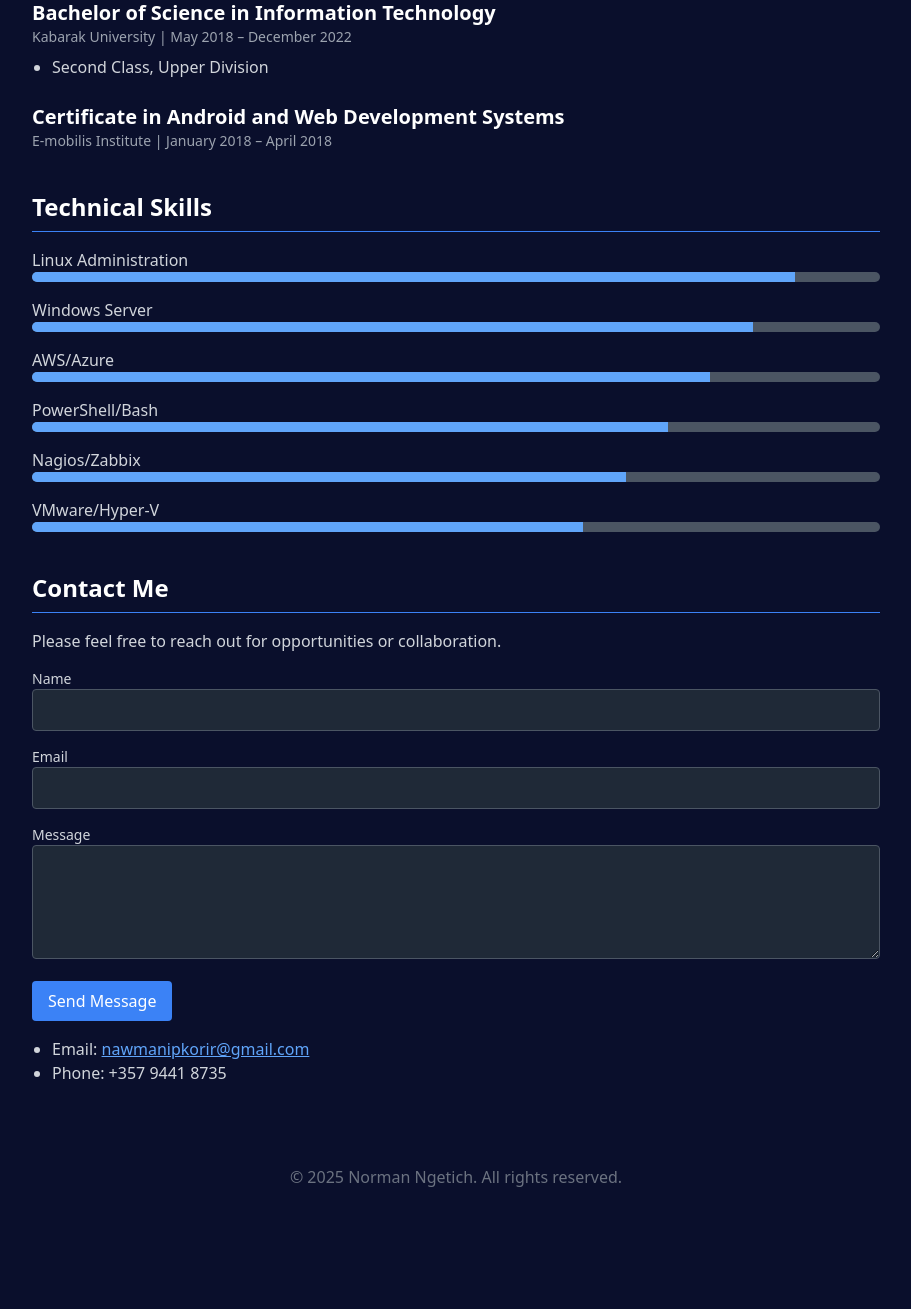
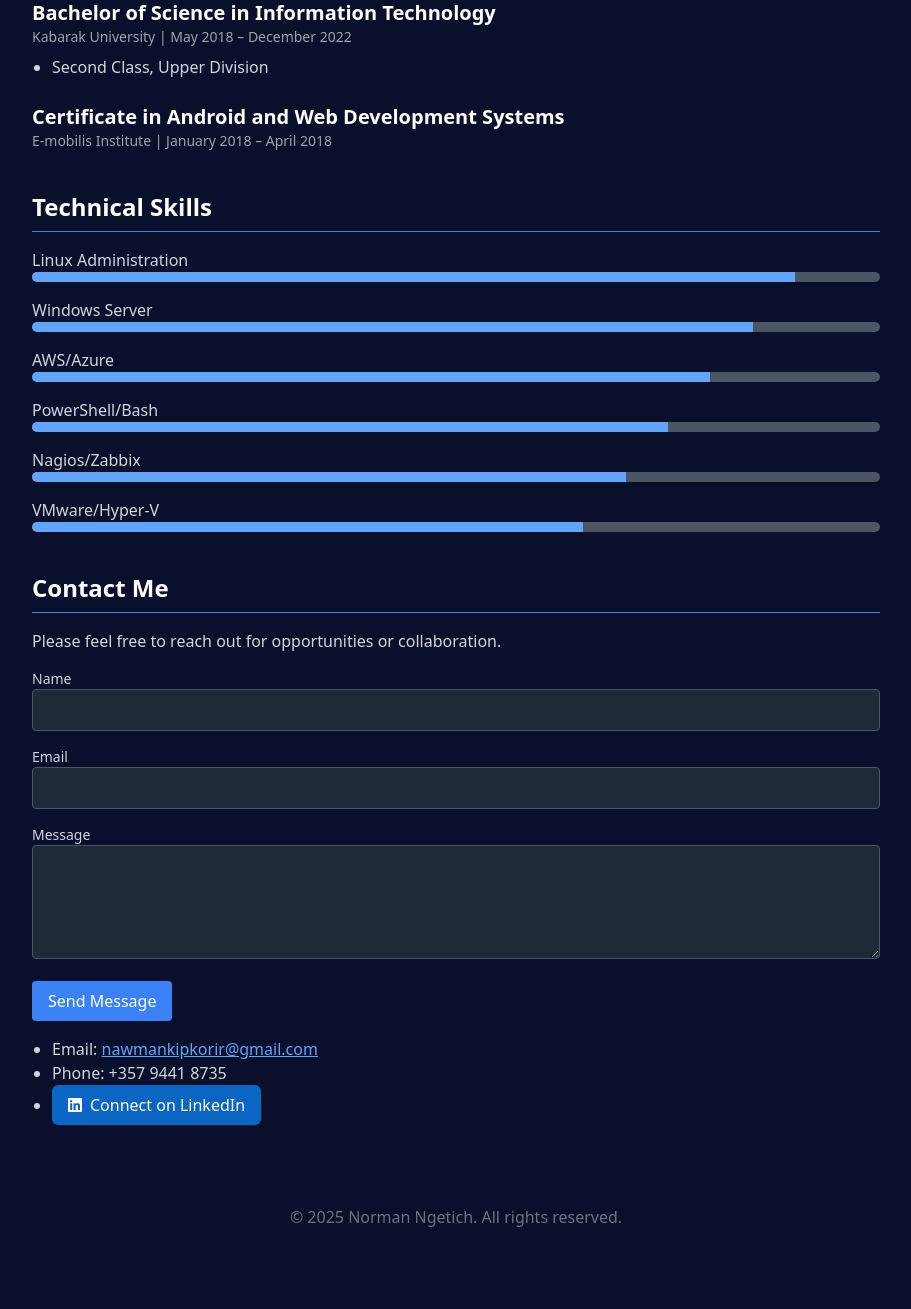
Before and after one commit to coprir/norman-portfolio, a Flask app: page / in a window 1280 px wide. Shown: the part 2065-3374 px from the top of the page, without its empty margins (184-1095 px from the left). Before the commit the page ends 3252 px from the top, so only its background shows below. Run offline with Flask 3, Linux system fonts and the light colour scheme; some libraries are stand-ins or nearby versions.

Commit message:
Update index.html

```diff
--- a/templates/index.html
+++ b/templates/index.html
@@ -17,6 +17,9 @@
 
   <!-- Particles.js CDN -->
   <script src="https://cdn.jsdelivr.net/npm/particles.js@2.0.0/particles.min.js"></script>
+
+  <!-- Font Awesome CDN for LinkedIn icon -->
+  <link rel="stylesheet" href="https://cdnjs.cloudflare.com/ajax/libs/font-awesome/6.4.0/css/all.min.css">
 
   <!-- SEO Meta Tags -->
   <meta name="description" content="Norman Kipkorir - IT Professional & Systems Administrator | MBA Candidate at University of Nicosia">
@@ -65,6 +68,11 @@
 
     body.light-mode .text-gray-500 {
       color: #9ca3af;
+    }
+
+    /* Fix logo/name color in light mode */
+    body.light-mode .logo-name {
+      color: #1f2937 !important; /* Dark gray for contrast in light mode */
     }
 
     section {
@@ -149,6 +157,30 @@
       transform: translateY(-5px);
       box-shadow: 0 4px 20px rgba(0, 0, 0, 0.2);
     }
+
+    /* LinkedIn button styling */
+    .linkedin-btn {
+      display: inline-flex;
+      align-items: center;
+      gap: 0.5rem;
+      background-color: #0a66c2; /* LinkedIn blue */
+      color: white;
+      padding: 0.5rem 1rem;
+      border-radius: 0.375rem;
+      transition: background-color 0.3s;
+    }
+
+    .linkedin-btn:hover {
+      background-color: #094a8f; /* Darker LinkedIn blue */
+    }
+
+    body.light-mode .linkedin-btn {
+      background-color: #0a66c2;
+    }
+
+    body.light-mode .linkedin-btn:hover {
+      background-color: #094a8f;
+    }
   </style>
 </head>
 <body class="bg-[#0a0f2c] text-white font-sans">
@@ -160,7 +192,7 @@
     <div class="max-w-6xl mx-auto px-4">
       <div class="flex justify-between items-center py-4">
         <!-- Logo / Name -->
-        <div class="text-white font-bold text-xl">Norman Ngetich</div>
+        <div class="text-white font-bold text-xl logo-name">Norman Ngetich</div>
 
         <!-- Desktop Menu -->
         <ul class="hidden md:flex space-x-6 text-sm font-medium text-gray-300">
@@ -241,7 +273,7 @@
         </ul>
       </div>
       <div class="mb-6">
-        <h3 class="text-xl font-bold">Systems Support Intern</h3>
+        <h3 class="text-xl font-bold">Systems Support Technician</h3>
         <p class="text-sm text-gray-400">SACCO Societies Regulatory Authority | August 2022 - December 2022</p>
         <ul class="list-disc ml-5 mt-2 space-y-1 text-gray-300">
           <li>Implemented automated system deployment procedures.</li>
@@ -362,8 +394,13 @@
       </form>
       <p id="form-message" class="text-gray-300 mt-2 hidden"></p>
       <ul class="mt-4 list-disc ml-5 text-gray-300">
-        <li>Email: <a href="mailto:nawmankipkorir@gmail.com" class="text-blue-400 underline">nawmanipkorir@gmail.com</a></li>
+        <li>Email: <a href="mailto:nawmankipkorir@gmail.com" class="text-blue-400 underline">nawmankipkorir@gmail.com</a></li>
         <li>Phone: +357 9441 8735</li>
+        <li>
+          <a href="https://www.linkedin.com/in/normankipkorirlink" target="_blank" rel="noopener noreferrer" class="linkedin-btn">
+            <i class="fab fa-linkedin"></i> Connect on LinkedIn
+          </a>
+        </li>
       </ul>
     </section>
 
```
